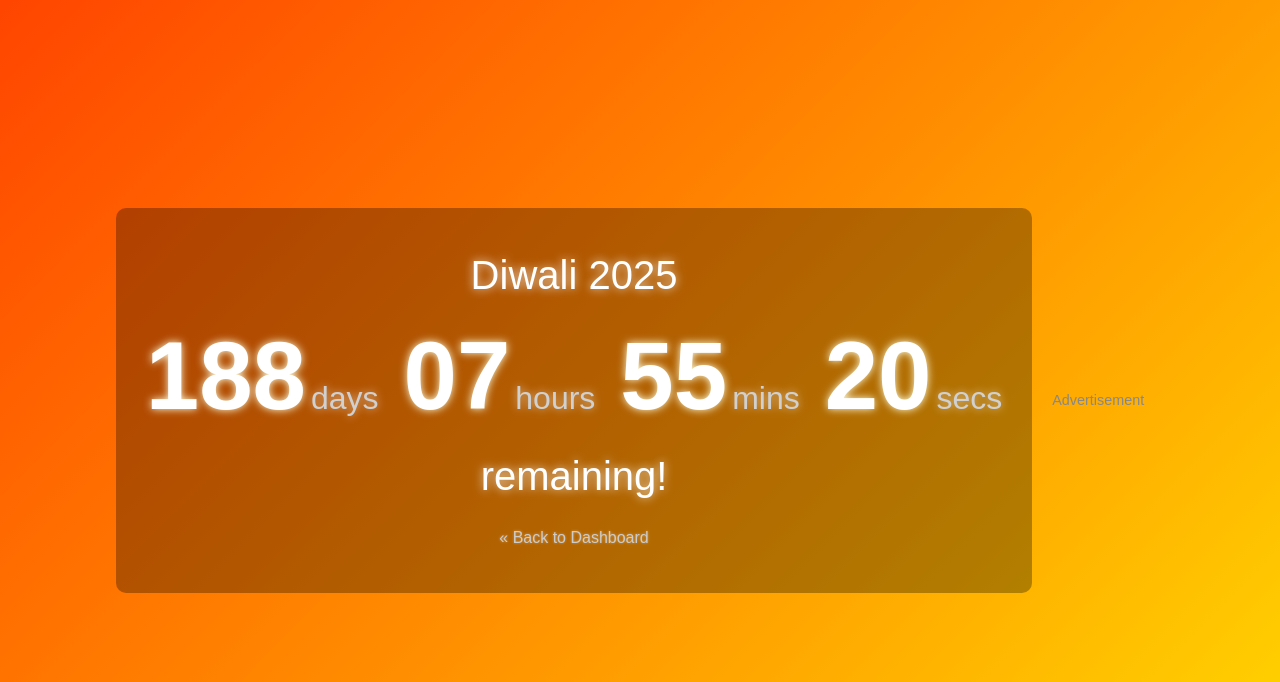
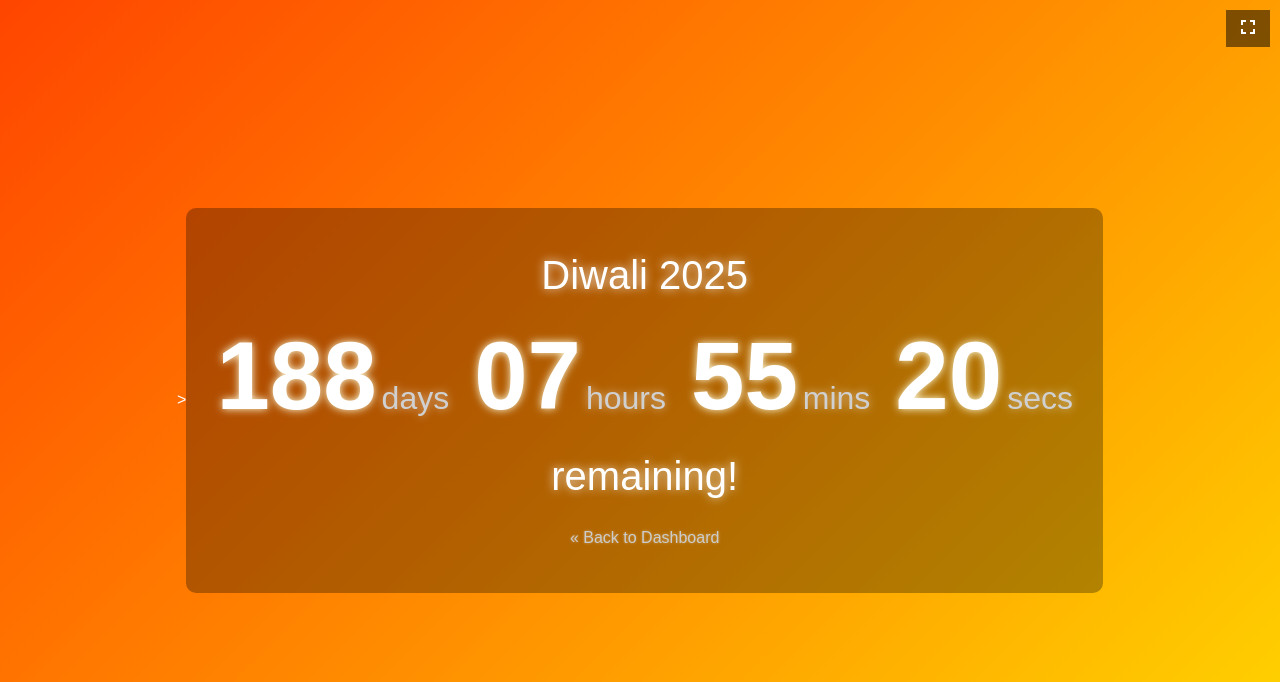
Before and after one commit to 21benniel/CountDownWebApp, a Flask app: page /timer/trending/diwali in a window 1280 px wide. Shown: the top 682 px of the page. Run offline with Flask 3, Linux system fonts and the light colour scheme.

Commit message:
Merge all changes

```diff
--- a/static/style.css
+++ b/static/style.css
@@ -600,6 +600,40 @@
     .timer-display-page .time-unit label { /* Renamed class */
         font-size: 1em;
     }
+
+    /* Timer Display Responsive */
+    @media (max-width: 600px) {
+        .timer-display-page .intro-text, /* Renamed class */
+        .timer-display-page .outro-text { /* Renamed class */
+            font-size: 1.5em;
+        }
+        .timer-display-page .time-unit span { /* Renamed class */
+            font-size: 2.5em;
+        }
+        .timer-display-page .time-unit label { /* Renamed class */
+            font-size: 1em;
+        }
+        .timer-display-page .countdown-digits { /* Renamed class */
+            gap: 10px;
+        }
+        .countdown-wrapper {
+            padding: 20px;
+        }
+    }
+
+    @media (max-width: 400px) {
+         .timer-display-page .time-unit span { /* Renamed class */
+            font-size: 2em;
+        }
+         .timer-display-page .time-unit label { /* Renamed class */
+            font-size: 0.8em;
+        }
+         .timer-display-page .countdown-digits { /* Renamed class */
+            /* Keep flex-row for timer display, maybe adjust gap */
+            gap: 5px;
+            transform: skew(-10deg);
+        }
+    }
     .timer-display-page .countdown-digits { /* Renamed class */
         gap: 10px;
     }
--- a/templates/timer_display.html
+++ b/templates/timer_display.html
@@ -4,18 +4,30 @@
     <meta charset="UTF-8">
     <meta name="viewport" content="width=device-width, initial-scale=1.0">
     <title>{{ timer_name }} - Countdown</title>
+    <meta name="viewport" content="width=device-width, initial-scale=1.0">
     <link rel="stylesheet" href="{{ url_for('static', filename='style.css') }}">
-    {# --- AdSense Script --- #}
-    <script async src="https://pagead2.googlesyndication.com/pagead/js/adsbygoogle.js?client=ca-pub-9561947305994926"
-     crossorigin="anonymous"></script>
-    {# --- End AdSense Script --- #}
+    <link href="https://fonts.googleapis.com/icon?family=Material+Icons" rel="stylesheet">
     <style>
         /* Basic style for ad placeholder on display page */
         .ad-placeholder-bottom { padding: 20px; text-align: center; color: #888; font-size: 0.9em; position: relative; z-index: 15; /* Ensure it's above background but below potential modals */ }
     </style>
+    <style>
+        .fullscreen-button {
+            position: absolute;
+            top: 10px;
+            right: 10px;
+            background-color: rgba(0, 0, 0, 0.5);
+            color: white;
+            border: none;
+            padding: 5px 10px;
+            cursor: pointer;
+            z-index: 20;
+        }
+    </style>
 </head>
 <body
-    class="timer-display-page {{ background_style if background_style and not background_style.startswith('/') else '' }}"
+    class="timer-display-page {{ background_style if background_style and not background_style.startswith('/') else '' }}">
+    <button class="fullscreen-button" onclick="toggleFullScreen()"><i class="material-icons">fullscreen</i></button>
     {% if background_style and background_style.startswith('/') %}
         style="background-image: url('{{ background_style }}'); background-size: cover; background-position: center; background-repeat: no-repeat;"
     {% endif %}
@@ -53,14 +65,18 @@
          <p class="back-link"><a href="{{ url_for('landing_page') }}">&laquo; Back to Dashboard</a></p>
     </div>
 
-    <script src="{{ url_for('static', filename='script.js') }}"></script>
 
-    {# --- Ad Placeholder --- #}
-    <div class="ad-placeholder-bottom">
-        <p>Advertisement</p>
-        <!-- Paste AdSense Ad Unit Code Block Here (Bottom of Display Page) -->
-    </div>
-    {# --- End Ad Placeholder --- #}
-
-</body>
+        <script src="{{ url_for('static', filename='script.js') }}"></script>
+        <script>
+            function toggleFullScreen() {
+                if (!document.fullscreenElement) {
+                    document.documentElement.requestFullscreen();
+                } else {
+                    if (document.exitFullscreen) {
+                        document.exitFullscreen();
+                    }
+                }
+            }
+        </script>
+    </body>
 </html>
```
Also changed, not shown: uploads/53d7d671-8369-476d-b799-1a8fbcf6a43f.png (added), uploads/be28099b-bb33-41cf-b876-f1e9d6a63eae.png (added), uploads/ce014f01-0544-4241-b294-4701455d7946.png (added), uploads/e1e9c83a-e177-4d0c-9772-758adfa86a06.png (added).
